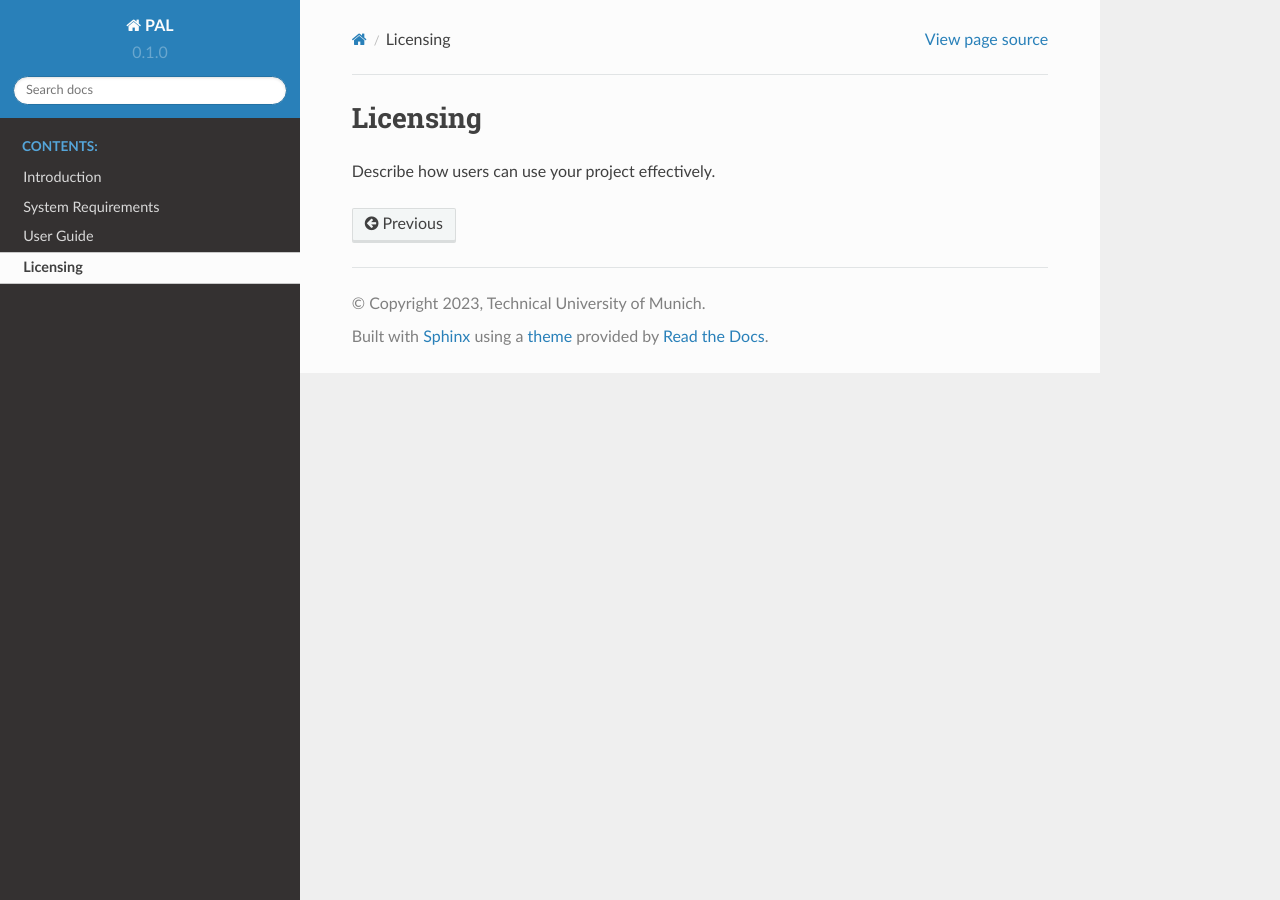
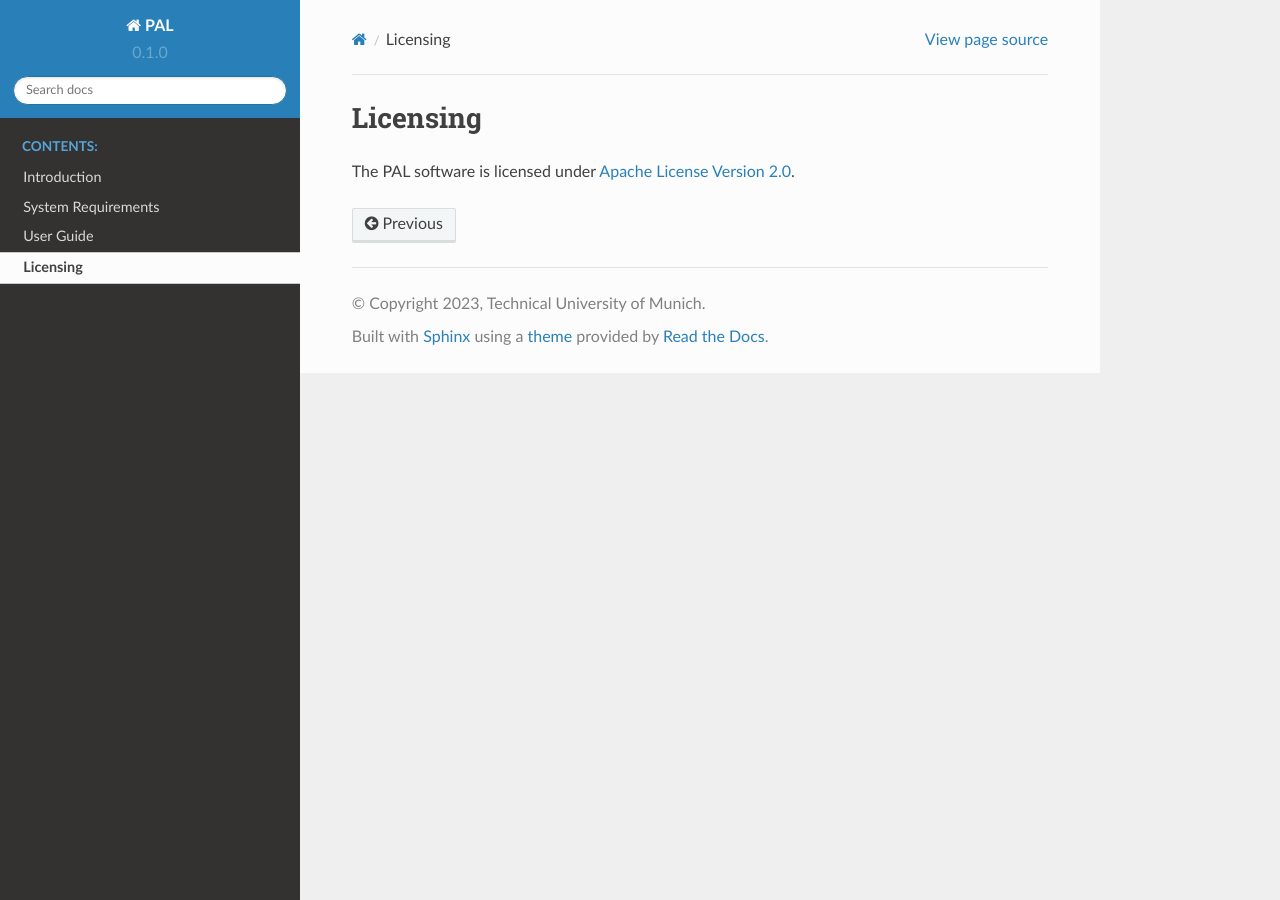
Before and after one commit to TUMLWE/PAL, a Sphinx documentation site: the page built from docs/source/licensing.rst, in a window 1280 px wide. Built offline with Sphinx 7.4.7 and the Read the Docs theme 2.0.0, drawn with Linux system fonts in a browser that asks for light colours.

Commit message:
license update

```diff
--- a/docs/source/licensing.rst
+++ b/docs/source/licensing.rst
@@ -1,4 +1,6 @@
 Licensing
 =====
 
-Describe how users can use your project effectively.
+The PAL software is licensed under `Apache License Version 2.0 <SO>`_.
+
+.. _SO: https://www.apache.org/licenses/LICENSE-2.0
```
